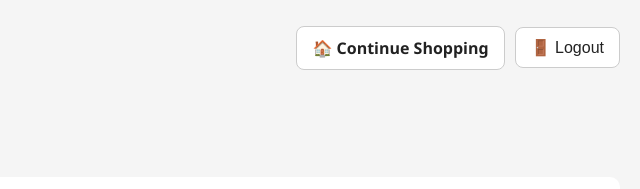
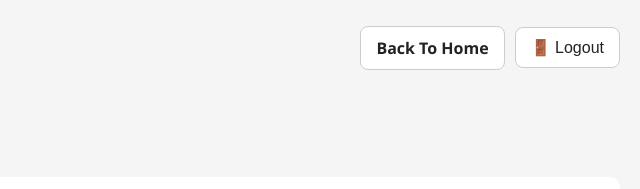
Before and after one commit to bakarverse/dummystore, a plain HTML site: page cart.html in a window 1280 px wide. Shown: the top 189 px of the page, 640-1280 px from the left. Drawn offline with Linux system fonts and the light colour scheme.

Commit message:
Update cart.html

```diff
--- a/cart.html
+++ b/cart.html
@@ -10,7 +10,7 @@
   <header>
     <h1>Your Cart</h1>
     <nav>
-      <a href="index.html">🏠 Continue Shopping</a>
+      <a href="shop.html">Back To Home</a>
       <button onclick="logout()">🚪 Logout</button>
     </nav>
   </header>
```
